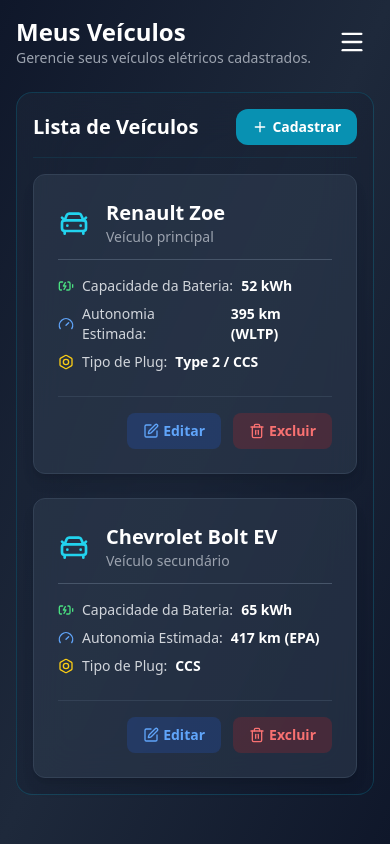
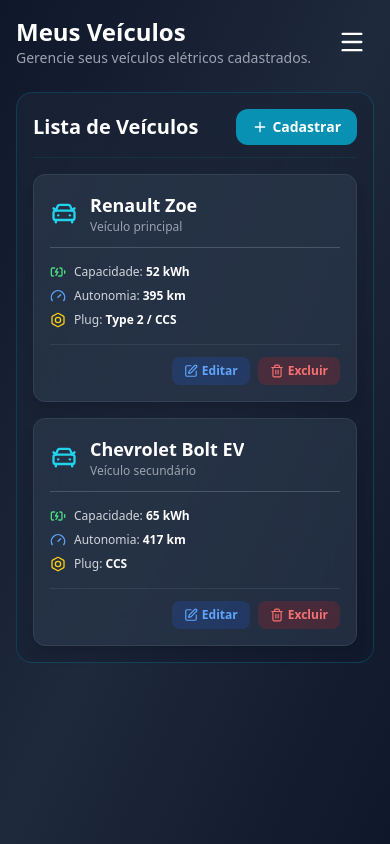
Before and after one commit to Felipe-Parolin/PI_2s2025_TA_Grupo_07_-_HelioMax, a PHP site: page /pages/HTML/veiculos.html in a window 390 px wide. Run offline with PHP 8.4, Linux system fonts and the light colour scheme; some libraries are stand-ins or nearby versions.

Commit message:
corrigidoProblemasDeResponsividade

```diff
--- a/codigoPWEB/pages/HTML/veiculos.html
+++ b/codigoPWEB/pages/HTML/veiculos.html
@@ -7,35 +7,88 @@
     <title>Dashboard - Meus Veículos</title>
     <script src="https://cdn.tailwindcss.com"></script>
     <script src="https://unpkg.com/lucide@latest"></script>
-    <link rel="stylesheet" href="../../styles/style_meus_veiculos.css">
     <style>
-        /* Estilos adicionais */
+        /* Estilos customizados */
         .sidebar-item.active {
             background-color: #0284c7;
             color: white;
         }
 
-        /* Classe para esconder a sidebar em mobile por padrão */
         .sidebar-mobile-hidden {
             transform: translateX(-100%);
+        }
+
+        /* Efeito de Destaque no Card ao Passar o Mouse */
+        .vehicle-card {
+            transition: all 0.3s ease-in-out;
+            cursor: pointer;
+            position: relative;
+        }
+
+        .vehicle-card:hover {
+            transform: translateY(-5px);
+            border-color: #06b6d4;
+        }
+
+        /* Breakpoints customizados para tablets */
+        @media (min-width: 768px) and (max-width: 1279px) {
+            /* Ajustes específicos para tablets (portrait e landscape) */
+            aside#sidebar {
+                width: 5rem !important; /* Sidebar mais estreita em tablets */
+            }
+
+            aside#sidebar .sidebar-text {
+                display: none !important; /* Esconde textos da sidebar */
+            }
+
+            aside#sidebar .sidebar-item {
+                justify-content: center !important;
+                padding: 0.75rem !important;
+            }
+
+            aside#sidebar h1,
+            aside#sidebar p {
+                display: none !important;
+            }
+
+            aside#sidebar .flex.items-center.gap-3.mb-10 {
+                justify-content: center;
+                margin-bottom: 2rem;
+            }
+
+            aside#sidebar .w-12 {
+                width: 2.5rem !important;
+                height: 2.5rem !important;
+            }
+
+            aside#sidebar .mt-auto {
+                border-top: 1px solid rgba(6, 182, 212, 0.2);
+            }
+        }
+
+        /* Para telas muito grandes, volta sidebar normal */
+        @media (min-width: 1280px) {
+            aside#sidebar {
+                width: 16rem !important; /* 64 = 16rem */
+            }
         }
     </style>
 </head>
 
-<body
-    class="min-h-screen bg-gradient-to-br from-slate-900 via-slate-800 to-slate-900 text-white flex">
+<body class="min-h-screen bg-gradient-to-br from-slate-900 via-slate-800 to-slate-900 text-white flex">
 
+    <!-- Sidebar -->
     <aside id="sidebar"
         class="fixed inset-y-0 left-0 w-64 bg-slate-900/50 backdrop-blur-xl border-r border-cyan-500/20 p-4
                flex flex-col flex-shrink-0 z-50
-               md:relative md:translate-x-0 transition-transform duration-300 sidebar-mobile-hidden">
+               md:relative md:translate-x-0
+               transition-all duration-300 sidebar-mobile-hidden">
 
         <div class="flex items-center gap-3 mb-10">
-            <div
-                class="w-12 h-12 bg-gradient-to-br from-cyan-400 to-blue-500 rounded-lg flex items-center justify-center">
+            <div class="w-12 h-12 bg-gradient-to-br from-cyan-400 to-blue-500 rounded-lg flex items-center justify-center flex-shrink-0">
                 <i data-lucide="zap" class="w-7 h-7 text-white"></i>
             </div>
-            <div>
+            <div class="sidebar-text">
                 <h1 class="text-xl font-bold text-white">HelioMax</h1>
                 <p class="text-xs text-cyan-400">Desenvolvimento</p>
             </div>
@@ -44,115 +97,148 @@
         <nav class="flex-grow">
             <a href="#"
                 class="flex items-center gap-3 px-4 py-3 rounded-lg text-gray-300 hover:bg-cyan-600/50 transition-colors sidebar-item"
-                id="sidebar-dashboard">
-                <i data-lucide="layout-dashboard"></i> <span>Dashboard</span>
+                id="sidebar-dashboard" title="Dashboard">
+                <i data-lucide="layout-dashboard" class="flex-shrink-0"></i>
+                <span class="sidebar-text">Dashboard</span>
             </a>
             <a href="#"
                 class="flex items-center gap-3 px-4 py-3 rounded-lg text-gray-300 hover:bg-cyan-600/50 transition-colors sidebar-item mt-2"
-                id="sidebar-historico">
-                <i data-lucide="history"></i> <span>Histórico</span>
+                id="sidebar-historico" title="Histórico">
+                <i data-lucide="history" class="flex-shrink-0"></i>
+                <span class="sidebar-text">Histórico</span>
             </a>
             <a href="#"
                 class="flex items-center gap-3 px-4 py-3 rounded-lg text-gray-300 hover:bg-cyan-600/50 transition-colors sidebar-item active mt-2"
-                id="sidebar-veiculos">
-                <i data-lucide="car"></i> <span>Meus Veículos</span>
+                id="sidebar-veiculos" title="Meus Veículos">
+                <i data-lucide="car" class="flex-shrink-0"></i>
+                <span class="sidebar-text">Meus Veículos</span>
             </a>
         </nav>
 
         <div class="mt-auto pt-4 border-t border-cyan-500/20">
             <a href="#"
-                class="flex items-center gap-3 px-4 py-3 rounded-lg text-gray-300 hover:bg-cyan-600/50 transition-colors sidebar-item">
-                <i data-lucide="user-cog"></i> <span>Minha Conta</span>
+                class="flex items-center gap-3 px-4 py-3 rounded-lg text-gray-300 hover:bg-cyan-600/50 transition-colors sidebar-item"
+                title="Minha Conta">
+                <i data-lucide="user-cog" class="flex-shrink-0"></i>
+                <span class="sidebar-text">Minha Conta</span>
             </a>
             <a href="#"
-                class="flex items-center gap-3 px-4 py-3 rounded-lg text-red-400 hover:bg-red-500/30 transition-colors sidebar-item mt-2">
-                <i data-lucide="log-out"></i> <span>Sair</span>
+                class="flex items-center gap-3 px-4 py-3 rounded-lg text-red-400 hover:bg-red-500/30 transition-colors sidebar-item mt-2"
+                title="Sair">
+                <i data-lucide="log-out" class="flex-shrink-0"></i>
+                <span class="sidebar-text">Sair</span>
             </a>
         </div>
     </aside>
 
+    <!-- Overlay para mobile -->
     <div id="sidebar-overlay" class="fixed inset-0 bg-black/50 z-40 hidden md:hidden"
         onclick="toggleSidebar()"></div>
 
-
-    <main class="flex-1 p-4 md:p-8 overflow-y-auto">
-        <header class="flex justify-between items-center mb-6 md:mb-8">
-            <div class="flex-1">
-                <h1 class="text-2xl md:text-3xl font-bold text-white">Meus Veículos</h1>
-                <p class="text-gray-400 text-sm md:text-base">Gerencie seus veículos elétricos cadastrados.</p>
+    <!-- Main Content -->
+    <main class="flex-1 p-4 sm:p-6 lg:p-8 overflow-y-auto">
+        <header class="flex justify-between items-center mb-6 lg:mb-8 flex-wrap gap-4">
+            <div class="flex-1 min-w-0">
+                <h1 class="text-2xl sm:text-3xl font-bold text-white">Meus Veículos</h1>
+                <p class="text-gray-400 text-sm sm:text-base">Gerencie seus veículos elétricos cadastrados.</p>
             </div>
 
-            <button id="toggle-sidebar-btn" class="p-2 md:hidden text-white" onclick="toggleSidebar()">
-                <i data-lucide="menu" class="w-7 h-7"></i>
-            </button>
+            <div class="flex items-center gap-3">
+                <button id="toggle-sidebar-btn" class="p-2 md:hidden text-white" onclick="toggleSidebar()">
+                    <i data-lucide="menu" class="w-7 h-7"></i>
+                </button>
 
-            <button id="btn-cadastrar-veiculo"
-                class="hidden md:flex bg-gradient-to-r from-cyan-500 to-blue-500 hover:from-cyan-600 hover:to-blue-600 text-white font-bold py-3 px-6 rounded-xl items-center gap-2 shadow-lg shadow-cyan-500/30 hover:shadow-cyan-500/50 transition-all duration-300 hover:scale-[1.02] ml-4">
-                <i data-lucide="plus-circle"></i>
-                <span>Cadastrar Veículo</span>
-            </button>
+                <button id="btn-cadastrar-veiculo"
+                    class="hidden sm:flex bg-gradient-to-r from-cyan-500 to-blue-500 hover:from-cyan-600 hover:to-blue-600 text-white font-bold py-2.5 sm:py-3 px-4 sm:px-6 rounded-xl items-center gap-2 shadow-lg shadow-cyan-500/30 hover:shadow-cyan-500/50 transition-all duration-300 hover:scale-[1.02] text-sm sm:text-base">
+                    <i data-lucide="plus-circle" class="w-4 h-4 sm:w-5 sm:h-5"></i>
+                    <span class="hidden lg:inline">Cadastrar Veículo</span>
+                    <span class="lg:hidden">Cadastrar</span>
+                </button>
+            </div>
         </header>
 
-        <section class="bg-gradient-to-br from-slate-800/50 to-slate-900/50 backdrop-blur-xl rounded-2xl border border-cyan-500/20 p-4 md:p-6">
-            <div class="flex justify-between items-center mb-4 border-b border-cyan-500/10 pb-3">
-                <h2 class="text-xl md:text-2xl font-semibold">Lista de Veículos</h2>
+        <section class="bg-gradient-to-br from-slate-800/50 to-slate-900/50 backdrop-blur-xl rounded-2xl border border-cyan-500/20 p-4 sm:p-6">
+            <div class="flex justify-between items-center mb-4 border-b border-cyan-500/10 pb-3 flex-wrap gap-3">
+                <h2 class="text-xl sm:text-2xl font-semibold">Lista de Veículos</h2>
                 <button id="btn-cadastrar-veiculo-mobile"
-                    class="md:hidden bg-cyan-600 hover:bg-cyan-700 text-white font-bold py-2 px-4 rounded-xl text-sm flex items-center gap-1">
+                    class="sm:hidden bg-cyan-600 hover:bg-cyan-700 text-white font-bold py-2 px-4 rounded-xl text-sm flex items-center gap-1">
                     <i data-lucide="plus" class="w-4 h-4"></i>
                     Cadastrar
                 </button>
             </div>
 
-            <div id="vehicle-list" class="grid grid-cols-1 sm:grid-cols-2 lg:grid-cols-3 gap-6">
+            <!-- Grid de Veículos com breakpoints otimizados -->
+            <div id="vehicle-list" class="grid grid-cols-1 sm:grid-cols-2 lg:grid-cols-2 xl:grid-cols-3 gap-4 sm:gap-6">
 
-                <article class="vehicle-card bg-slate-700/50 p-6 rounded-xl shadow-lg border border-slate-700 hover:shadow-cyan-500/20 transition-all duration-300">
+                <!-- Card 1 -->
+                <article class="vehicle-card bg-slate-700/50 p-4 sm:p-6 rounded-xl shadow-lg border border-slate-700 hover:shadow-cyan-500/20 transition-all duration-300">
                     <div class="flex items-center mb-4 border-b border-slate-600 pb-3">
-                        <i data-lucide="car-front" class="w-8 h-8 text-cyan-400 mr-4 flex-shrink-0"></i>
-                        <div>
-                            <h3 class="text-xl font-bold text-white" data-marca="Renault" data-modelo="Zoe">Renault Zoe</h3>
-                            <p class="text-sm text-gray-400">Veículo principal</p>
+                        <i data-lucide="car-front" class="w-7 h-7 sm:w-8 sm:h-8 text-cyan-400 mr-3 sm:mr-4 flex-shrink-0"></i>
+                        <div class="min-w-0">
+                            <h3 class="text-lg sm:text-xl font-bold text-white truncate" data-marca="Renault" data-modelo="Zoe">Renault Zoe</h3>
+                            <p class="text-xs sm:text-sm text-gray-400">Veículo principal</p>
                         </div>
                     </div>
-                    <div class="space-y-2 text-sm text-gray-300">
-                        <p class="flex items-center gap-2"><i data-lucide="battery-charging" class="w-4 h-4 text-green-400"></i> Capacidade da Bateria: <span class="font-semibold text-white">52 kWh</span></p>
-                        <p class="flex items-center gap-2"><i data-lucide="gauge" class="w-4 h-4 text-blue-400"></i> Autonomia Estimada: <span class="font-semibold text-white">395 km (WLTP)</span></p>
-                        <p class="flex items-center gap-2"><i data-lucide="bolt" class="w-4 h-4 text-yellow-400"></i> Tipo de Plug: <span class="font-semibold text-white">Type 2 / CCS</span></p>
+                    <div class="space-y-2 text-xs sm:text-sm text-gray-300">
+                        <p class="flex items-center gap-2">
+                            <i data-lucide="battery-charging" class="w-4 h-4 text-green-400 flex-shrink-0"></i>
+                            <span>Capacidade: <span class="font-semibold text-white">52 kWh</span></span>
+                        </p>
+                        <p class="flex items-center gap-2">
+                            <i data-lucide="gauge" class="w-4 h-4 text-blue-400 flex-shrink-0"></i>
+                            <span>Autonomia: <span class="font-semibold text-white">395 km</span></span>
+                        </p>
+                        <p class="flex items-center gap-2">
+                            <i data-lucide="bolt" class="w-4 h-4 text-yellow-400 flex-shrink-0"></i>
+                            <span>Plug: <span class="font-semibold text-white">Type 2 / CCS</span></span>
+                        </p>
                     </div>
-                    <div class="flex justify-end gap-3 mt-6 pt-4 border-t border-slate-700">
-                        <button class="btn-editar bg-blue-600/20 text-blue-400 hover:bg-blue-600 hover:text-white py-2 px-4 rounded-lg text-sm font-semibold transition-colors flex items-center gap-1" data-id="1">
-                            <i data-lucide="edit" class="w-4 h-4"></i> Editar
+                    <div class="flex justify-end gap-2 sm:gap-3 mt-4 sm:mt-6 pt-3 sm:pt-4 border-t border-slate-700">
+                        <button class="btn-editar bg-blue-600/20 text-blue-400 hover:bg-blue-600 hover:text-white py-1.5 sm:py-2 px-3 sm:px-4 rounded-lg text-xs sm:text-sm font-semibold transition-colors flex items-center gap-1" data-id="1">
+                            <i data-lucide="edit" class="w-3.5 h-3.5 sm:w-4 sm:h-4"></i> Editar
                         </button>
-                        <button class="btn-excluir bg-red-600/20 text-red-400 hover:bg-red-600 hover:text-white py-2 px-4 rounded-lg text-sm font-semibold transition-colors flex items-center gap-1" data-id="1">
-                            <i data-lucide="trash-2" class="w-4 h-4"></i> Excluir
+                        <button class="btn-excluir bg-red-600/20 text-red-400 hover:bg-red-600 hover:text-white py-1.5 sm:py-2 px-3 sm:px-4 rounded-lg text-xs sm:text-sm font-semibold transition-colors flex items-center gap-1" data-id="1">
+                            <i data-lucide="trash-2" class="w-3.5 h-3.5 sm:w-4 sm:h-4"></i> Excluir
                         </button>
                     </div>
                 </article>
 
-                <article class="vehicle-card bg-slate-700/50 p-6 rounded-xl shadow-lg border border-slate-700 hover:shadow-cyan-500/20 transition-all duration-300">
+                <!-- Card 2 -->
+                <article class="vehicle-card bg-slate-700/50 p-4 sm:p-6 rounded-xl shadow-lg border border-slate-700 hover:shadow-cyan-500/20 transition-all duration-300">
                     <div class="flex items-center mb-4 border-b border-slate-600 pb-3">
-                        <i data-lucide="car-front" class="w-8 h-8 text-cyan-400 mr-4 flex-shrink-0"></i>
-                        <div>
-                            <h3 class="text-xl font-bold text-white" data-marca="Chevrolet" data-modelo="Bolt">Chevrolet Bolt EV</h3>
-                            <p class="text-sm text-gray-400">Veículo secundário</p>
+                        <i data-lucide="car-front" class="w-7 h-7 sm:w-8 sm:h-8 text-cyan-400 mr-3 sm:mr-4 flex-shrink-0"></i>
+                        <div class="min-w-0">
+                            <h3 class="text-lg sm:text-xl font-bold text-white truncate" data-marca="Chevrolet" data-modelo="Bolt">Chevrolet Bolt EV</h3>
+                            <p class="text-xs sm:text-sm text-gray-400">Veículo secundário</p>
                         </div>
                     </div>
-                    <div class="space-y-2 text-sm text-gray-300">
-                        <p class="flex items-center gap-2"><i data-lucide="battery-charging" class="w-4 h-4 text-green-400"></i> Capacidade da Bateria: <span class="font-semibold text-white">65 kWh</span></p>
-                        <p class="flex items-center gap-2"><i data-lucide="gauge" class="w-4 h-4 text-blue-400"></i> Autonomia Estimada: <span class="font-semibold text-white">417 km (EPA)</span></p>
-                        <p class="flex items-center gap-2"><i data-lucide="bolt" class="w-4 h-4 text-yellow-400"></i> Tipo de Plug: <span class="font-semibold text-white">CCS</span></p>
+                    <div class="space-y-2 text-xs sm:text-sm text-gray-300">
+                        <p class="flex items-center gap-2">
+                            <i data-lucide="battery-charging" class="w-4 h-4 text-green-400 flex-shrink-0"></i>
+                            <span>Capacidade: <span class="font-semibold text-white">65 kWh</span></span>
+                        </p>
+                        <p class="flex items-center gap-2">
+                            <i data-lucide="gauge" class="w-4 h-4 text-blue-400 flex-shrink-0"></i>
+                            <span>Autonomia: <span class="font-semibold text-white">417 km</span></span>
+                        </p>
+                        <p class="flex items-center gap-2">
+                            <i data-lucide="bolt" class="w-4 h-4 text-yellow-400 flex-shrink-0"></i>
+                            <span>Plug: <span class="font-semibold text-white">CCS</span></span>
+                        </p>
                     </div>
-                    <div class="flex justify-end gap-3 mt-6 pt-4 border-t border-slate-700">
-                        <button class="btn-editar bg-blue-600/20 text-blue-400 hover:bg-blue-600 hover:text-white py-2 px-4 rounded-lg text-sm font-semibold transition-colors flex items-center gap-1" data-id="2">
-                            <i data-lucide="edit" class="w-4 h-4"></i> Editar
+                    <div class="flex justify-end gap-2 sm:gap-3 mt-4 sm:mt-6 pt-3 sm:pt-4 border-t border-slate-700">
+                        <button class="btn-editar bg-blue-600/20 text-blue-400 hover:bg-blue-600 hover:text-white py-1.5 sm:py-2 px-3 sm:px-4 rounded-lg text-xs sm:text-sm font-semibold transition-colors flex items-center gap-1" data-id="2">
+                            <i data-lucide="edit" class="w-3.5 h-3.5 sm:w-4 sm:h-4"></i> Editar
                         </button>
-                        <button class="btn-excluir bg-red-600/20 text-red-400 hover:bg-red-600 hover:text-white py-2 px-4 rounded-lg text-sm font-semibold transition-colors flex items-center gap-1" data-id="2">
-                            <i data-lucide="trash-2" class="w-4 h-4"></i> Excluir
+                        <button class="btn-excluir bg-red-600/20 text-red-400 hover:bg-red-600 hover:text-white py-1.5 sm:py-2 px-3 sm:px-4 rounded-lg text-xs sm:text-sm font-semibold transition-colors flex items-center gap-1" data-id="2">
+                            <i data-lucide="trash-2" class="w-3.5 h-3.5 sm:w-4 sm:h-4"></i> Excluir
                         </button>
                     </div>
                 </article>
 
+                <!-- Card Placeholder -->
                 <article onclick="document.getElementById('btn-cadastrar-veiculo').click()"
-                    class="hidden lg:flex bg-slate-800/20 p-6 rounded-xl border-2 border-dashed border-cyan-500/50 text-center text-gray-500 flex-col items-center justify-center cursor-pointer hover:border-cyan-400/80 hover:bg-slate-800/30 transition-all duration-300">
+                    class="hidden xl:flex bg-slate-800/20 p-6 rounded-xl border-2 border-dashed border-cyan-500/50 text-center text-gray-500 flex-col items-center justify-center cursor-pointer hover:border-cyan-400/80 hover:bg-slate-800/30 transition-all duration-300">
                     <i data-lucide="plus-circle" class="w-12 h-12 mb-2 text-cyan-500"></i>
                     <p class="text-lg font-medium text-cyan-400">Adicionar Novo Veículo</p>
                     <p class="text-sm text-gray-500">Clique para cadastrar um novo veículo elétrico.</p>
@@ -160,10 +246,11 @@
 
             </div>
 
-            <div id="empty-state" class="text-center py-20 hidden">
-                <i data-lucide="circle-slash" class="w-16 h-16 mx-auto text-gray-600"></i>
-                <p class="mt-4 text-xl text-gray-400">Você ainda não possui veículos cadastrados.</p>
-                <p class="text-gray-500">Clique em "Cadastrar Veículo" para começar.</p>
+            <!-- Estado Vazio -->
+            <div id="empty-state" class="text-center py-12 sm:py-20 hidden">
+                <i data-lucide="circle-slash" class="w-12 h-12 sm:w-16 sm:h-16 mx-auto text-gray-600"></i>
+                <p class="mt-4 text-lg sm:text-xl text-gray-400">Você ainda não possui veículos cadastrados.</p>
+                <p class="text-sm sm:text-base text-gray-500">Clique em "Cadastrar Veículo" para começar.</p>
             </div>
         </section>
     </main>
```
Also changed, not shown: codigoPWEB/pages/JS/meus_veiculos.js (+43 -22 lines), codigoPWEB/styles/style_meus_veiculos.css (+77 -1 lines).
